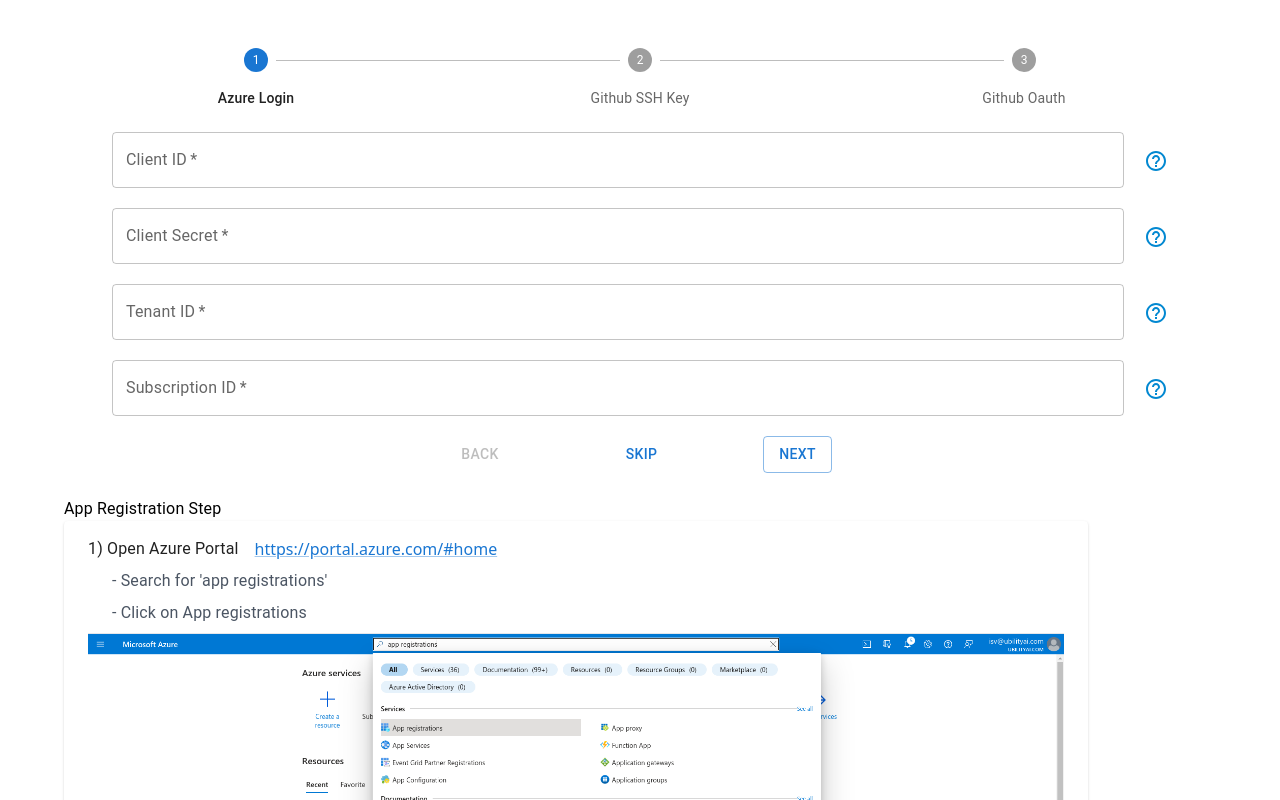
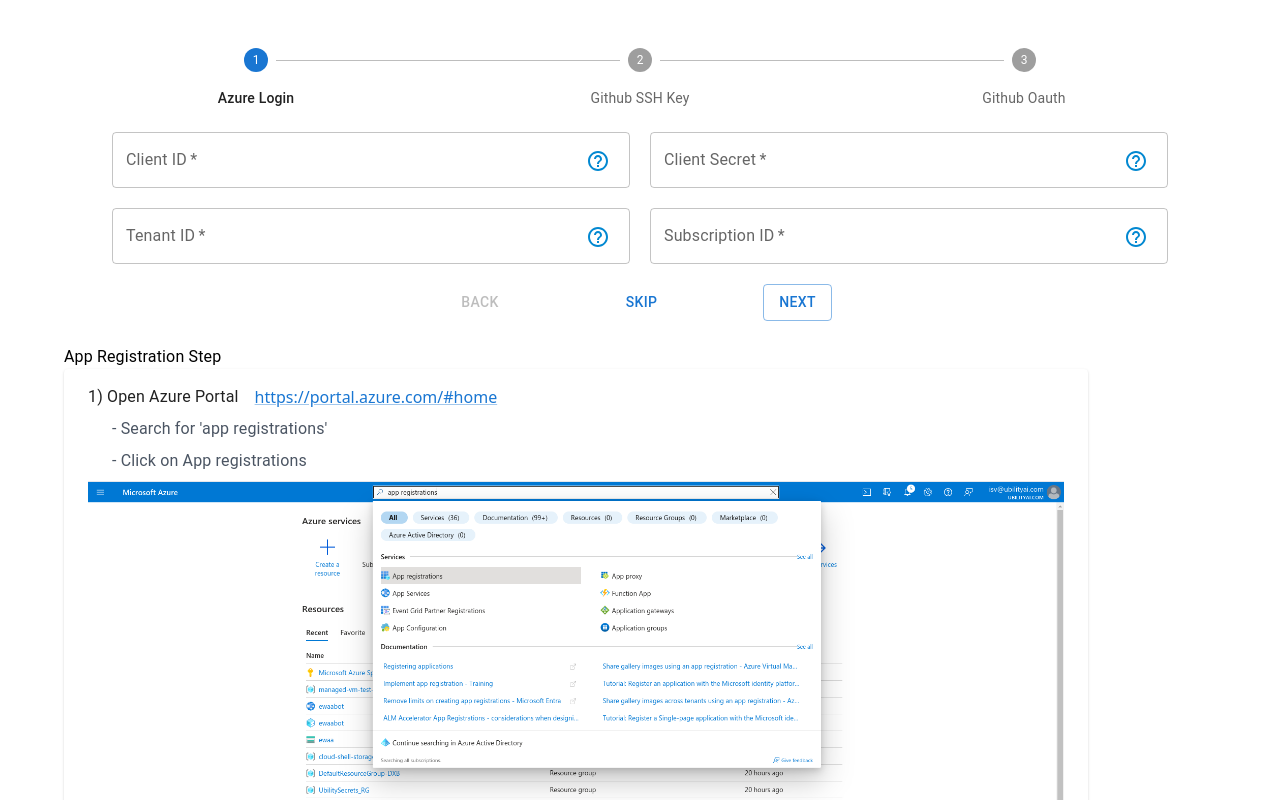
Before and after one commit to ubility-idp/ubility-idp, a Next.js app in the folder Install/ubility-install/: page / in a window 1280 px wide. Shown: the top 800 px of the page. Built offline with nearby package versions, Linux system fonts and the light colour scheme.

Commit message:
changed inputs layout

```diff
--- a/Install/ubility-install/components/InstallStep.tsx
+++ b/Install/ubility-install/components/InstallStep.tsx
@@ -68,19 +68,19 @@
   return (
     <>
       <form onSubmit={handleSubmit(onSubmit)}>
-        <div className="my-6 px-12">
+        <div className="my-6 px-2 md:px-12">
           <div className="my-6">{loading && <LinearProgress />}</div>
           <div className="my-6">
             {error.error && <Alert severity="error">{error.message}</Alert>}
           </div>
-          <div className="flex flex-col gap-5">
+          <div className="grid grid-cols-1 md:grid-cols-2 gap-5">
             {step.inputs.map((input, i) => (
               <Controller
                 key={i}
                 name={input.id}
                 control={control}
                 render={({field: {onChange, value}}) => (
-                  <div className="flex items-center gap-5 w-full">
+                  <div className="relative">
                     <TextField
                       className="w-full"
                       type={input.type}
@@ -98,9 +98,11 @@
                       errors?.[input.id]?.type === "required" && (
                         <span>This is required</span>
                       )}
-                    <Link href={`/#${input.id}-tut-step`}>
-                      <HelpOutlineIcon color="info" />
-                    </Link>
+                    <div className="absolute inset-y-0 right-5 flex items-center">
+                      <Link href={`/#${input.id}-tut-step`}>
+                        <HelpOutlineIcon color="info" />
+                      </Link>
+                    </div>
                   </div>
                 )}
               />
```
